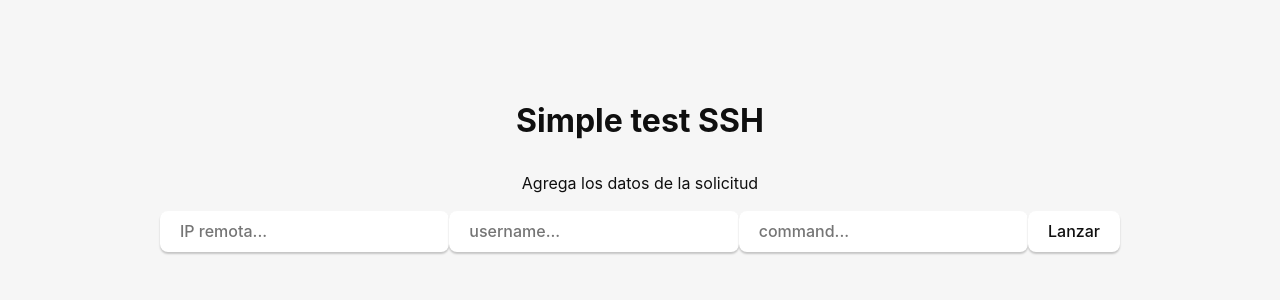
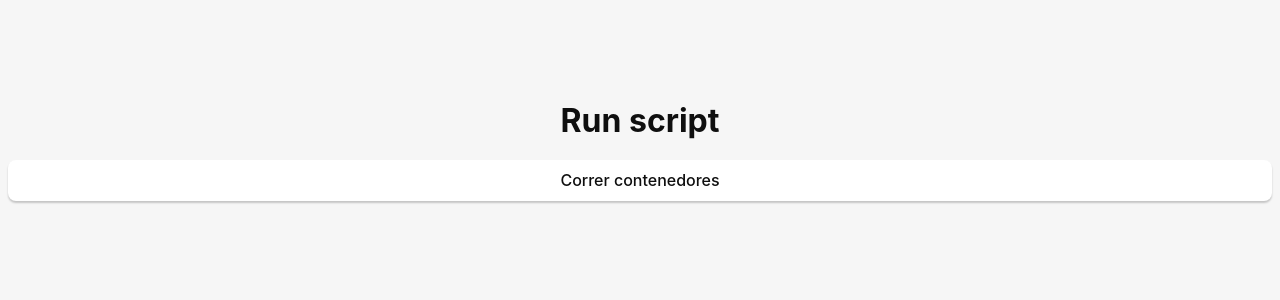
Before and after one commit to WilliamVel16/sideger-cc, a React (Vite) app: page /test2 in a window 1280 px wide. Shown: the top 300 px of the page. Built offline with nearby package versions, Linux system fonts and the light colour scheme.

Commit message:
-f interface test to run containers

```diff
--- a/src/App.css
+++ b/src/App.css
@@ -43,6 +43,7 @@
 
 .row {
   display: flex;
+  flex-direction: column;
   justify-content: center;
 }
 
@@ -72,6 +73,7 @@
   background-color: #ffffff;
   transition: border-color 0.25s;
   box-shadow: 0 2px 2px rgba(0, 0, 0, 0.2);
+  margin-top: 5px;
 }
 
 button {
--- a/src/Test.jsx
+++ b/src/Test.jsx
@@ -1,7 +1,9 @@
 import { useState } from "react";
 import { invoke } from "@tauri-apps/api/core";
+import { useNavigate } from "react-router-dom";
 
 function Test() {
+  const navigate = useNavigate();
   const [responseCommand, setResponseCommand] = useState("");
   const [SSHReq, setSSHReq] = useState({
     host: "",
@@ -55,9 +57,10 @@
 
   return (
     <main className="container">
+      <button onClick={() => navigate("/test2")}>Ir a la pagina del script</button>
       <h1>Simple test SSH</h1>
 
-      <p>Agrega los datos de la solicitud</p>
+      <p>Datos requeridos</p>
 
       <form
         className="row"
--- /dev/null
+++ b/src/Test2.jsx
@@ -0,0 +1,35 @@
+import { useState } from "react";
+import { invoke } from "@tauri-apps/api/core";
+
+function Test2() {
+  const [responseScript, setResponseScript] = useState("");
+
+  async function runScript() {
+    try {
+      const output = await invoke("run_script");
+      console.log("Script output: ", output);
+      setResponseScript(output);
+    } catch (err) {
+      console.error('Script error: ', err)
+    }
+  }
+
+  return (
+    <main className="container">
+      <h1>Run script</h1>
+
+      <form
+        className="row"
+        onSubmit={(e) => {
+          e.preventDefault();
+          runScript();
+        }}
+      >
+        <button type="submit">Correr contenedores</button>
+      </form>
+      <p>{responseScript}</p>
+    </main>
+  );
+}
+
+export default Test2;
--- a/src/main.jsx
+++ b/src/main.jsx
@@ -1,10 +1,17 @@
 import React from "react";
 import ReactDOM from "react-dom/client";
+import { BrowserRouter, Routes, Route } from "react-router-dom";
 import App from "./App";
 import Test from "./Test";
+import Test2 from "./Test2";
 
 ReactDOM.createRoot(document.getElementById("root")).render(
   <React.StrictMode>
-    <Test />
+    <BrowserRouter>
+      <Routes>
+        <Route path="/" element={<Test />} />
+        <Route path="/test2" element={<Test2 />} />
+      </Routes>
+    </BrowserRouter>
   </React.StrictMode>,
 );
```
Also changed, not shown: package.json (+5 -4 lines), 1 other file (tests, documents, lock files or other folders).
